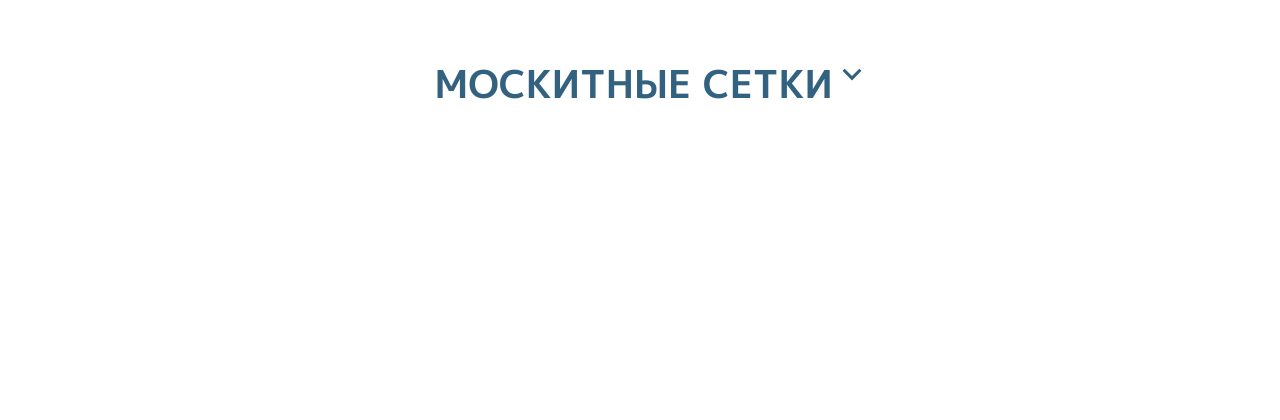
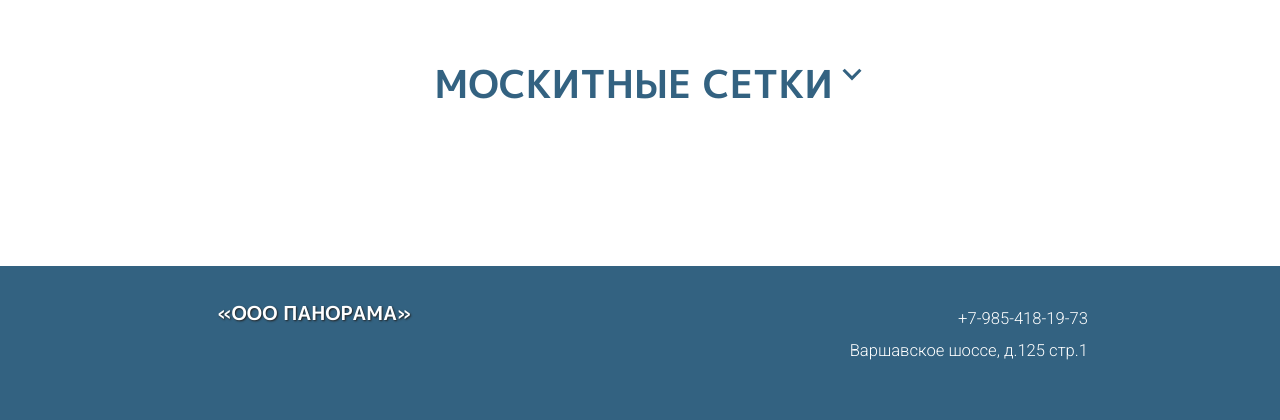
Before and after one commit to rockus-games/ooopanorama, a PHP site: page /catalog.html in a window 1280 px wide. Shown: the part 941-1361 px from the top of the page. Before the commit the page ends 1040 px from the top, so only its background shows below. Run offline with PHP 8.4, Linux system fonts and the light colour scheme; some web fonts are replaced.

Commit message:
catalog is done

```diff
--- a/catalog.html
+++ b/catalog.html
@@ -4,7 +4,7 @@
     <meta charset="UTF-8" />
     <meta name="viewport" content="width=device-width, initial-scale=1.0" />
     <title>Catalog</title>
-    <link rel="stylesheet" href="catalog.css" />
+    <link rel="stylesheet" href="./css/catalog.css" />
     <link
       href="https://fonts.googleapis.com/css2?family=JetBrains+Mono:ital,wght@0,100..800;1,100..800&family=Josefin+Sans:ital,wght@0,100..700;1,100..700&family=Jura:wght@300..700&family=M+PLUS+1p&display=swap"
       rel="stylesheet"
@@ -497,6 +520,14 @@
           </div>
         </div>
       </div>
+    </div>
+    <div class="end">
+      <h1 class="panorama2">«ООО ПАНОРАМА»</h1>
+      <h2 class="number2">
+        +7-985-418-19-73
+        <br />
+        Варшавское шоссе, д.125 стр.1
+      </h2>
     </div>
     <script>
       document.addEventListener("DOMContentLoaded", function () {
--- a/catalog.css
+++ b/css/catalog.css
@@ -574,6 +592,43 @@ a {
 }
 .topframe3mobile {
   display: none;
+}
+.textweb {
+  font-size: 1.5vw;
+  color: #535353;
+  font-family: "M PLUS 1p";
+  font-weight: bold;
+  margin: 1vw 0;
+  width: 100%;
+}
+.end {
+  justify-content: space-between;
+  margin-top: 10vw;
+  display: flex;
+  width: 100%;
+  height: 12vw;
+  background-color: #336281;
+}
+.panorama2 {
+  white-space: nowrap;
+  font-size: 1.5vw;
+  color: #ffffff;
+  font-family: "M PLUS 1p";
+  font-weight: bold;
+  text-shadow: 1px 1px 2px rgb(34, 34, 34);
+  margin-top: 2.5vw;
+  margin-left: 17vw;
+}
+.number2 {
+  white-space: nowrap;
+  font-size: 1.3vw;
+  color: rgb(255, 255, 255);
+  font-family: "Roboto";
+  font-weight: 300;
+  margin-top: 2.9vw;
+  text-align: end;
+  margin-right: 15vw;
+  line-height: 2.5vw;
 }
 @media screen and (max-width: 500px) {
   body {
--- a/index.html
+++ b/index.html
@@ -4,7 +4,7 @@
     <meta charset="UTF-+7" />
     <meta name="viewport" content="width=device-width, initial-scale=1.0" />
     <title>panorama</title>
-    <link rel="stylesheet" href="style.css" />
+    <link rel="stylesheet" href="./css/style.css" />
     <link
       href="https://fonts.googleapis.com/css2?family=JetBrains+Mono:ital,wght@0,100..800;1,100..800&family=Josefin+Sans:ital,wght@0,100..700;1,100..700&family=Jura:wght@300..700&family=M+PLUS+1p&display=swap"
       rel="stylesheet"
```
Also changed, not shown: other parts of catalog.html (+52 -29 lines), other parts of css/catalog.css (+85 -22 lines), css/style.css (renamed from style.css), images/balcony3.jpg (added).
